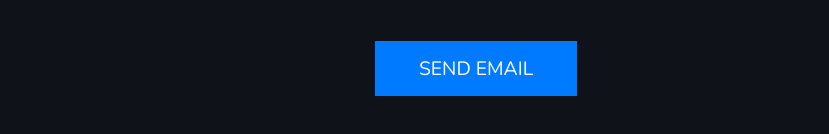
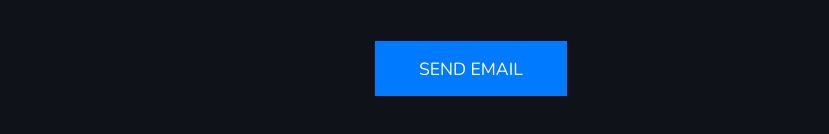
Before and after one commit to Claimundefine/Personal-portfolio, a React (Create React App) app in the folder website/: page /contact in a window 1280 px wide. Shown: the part 1007-1141 px from the top of the page, without its empty margins (0-829 px from the left). Built offline with nearby package versions, Linux system fonts and the light colour scheme.

Commit message:
Added PDF, added description for projects

```diff
--- a/website/src/Components/Chessboard.js
+++ b/website/src/Components/Chessboard.js
@@ -34,7 +34,6 @@ const ChessBoardStyled = styled.div`
     display: grid;
     grid-template-columns: repeat(8, 100px);
     grid-template-rows: repeat(8, 100px);
-    margin-top: 5rem;
     width: 800px;
     height: 800px;
     background-color: #779556;
--- a/website/src/Components/PrimaryButton.js
+++ b/website/src/Components/PrimaryButton.js
@@ -4,7 +4,7 @@ import styled from 'styled-components';
 function PrimaryButton({title}) {
     return (
         <PrimaryButtonStyled>
-            {title}
+            <a target="_blank" rel="noopener noreferrer" href="https://justinjlwangresume.s3.us-east-2.amazonaws.com/Justin+Wang+Resume.pdf">{title}</a>
         </PrimaryButtonStyled>
     )
 }
--- a/website/src/Pages/ProjectsPage.js
+++ b/website/src/Pages/ProjectsPage.js
@@ -10,6 +10,7 @@ function ProjectsPage() {
             <ProjectsStyled>
                 <Title title={"Projects"} span={"Projects"} />
                 <div className="chess">
+                    <p>Looking to build an interactive Chess AI. Stay tuned!</p>
                     <Chessboard />
                 </div>
             </ProjectsStyled>
@@ -18,11 +19,14 @@ function ProjectsPage() {
 }
 
 const ProjectsStyled = styled.section`
+
     width: 100%;
     height: 100vh;
     position: relative;
 
     .chess{
+        margin-top: 5rem;
+        margin-bottom: 5rem;
         display: grid;
         place-content: center;
     }
```
Also changed, not shown: 1 other file (tests, documents, lock files or other folders).
